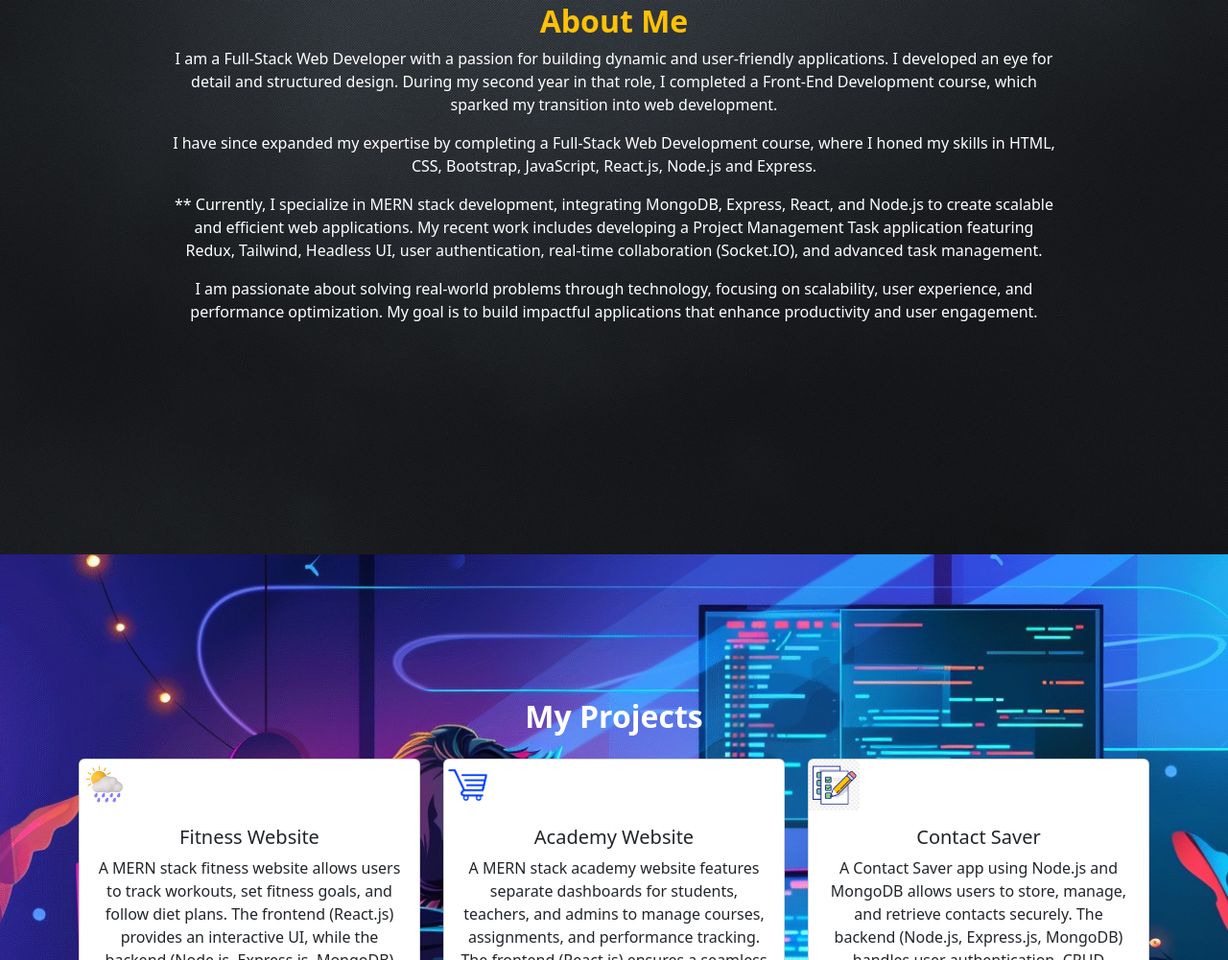
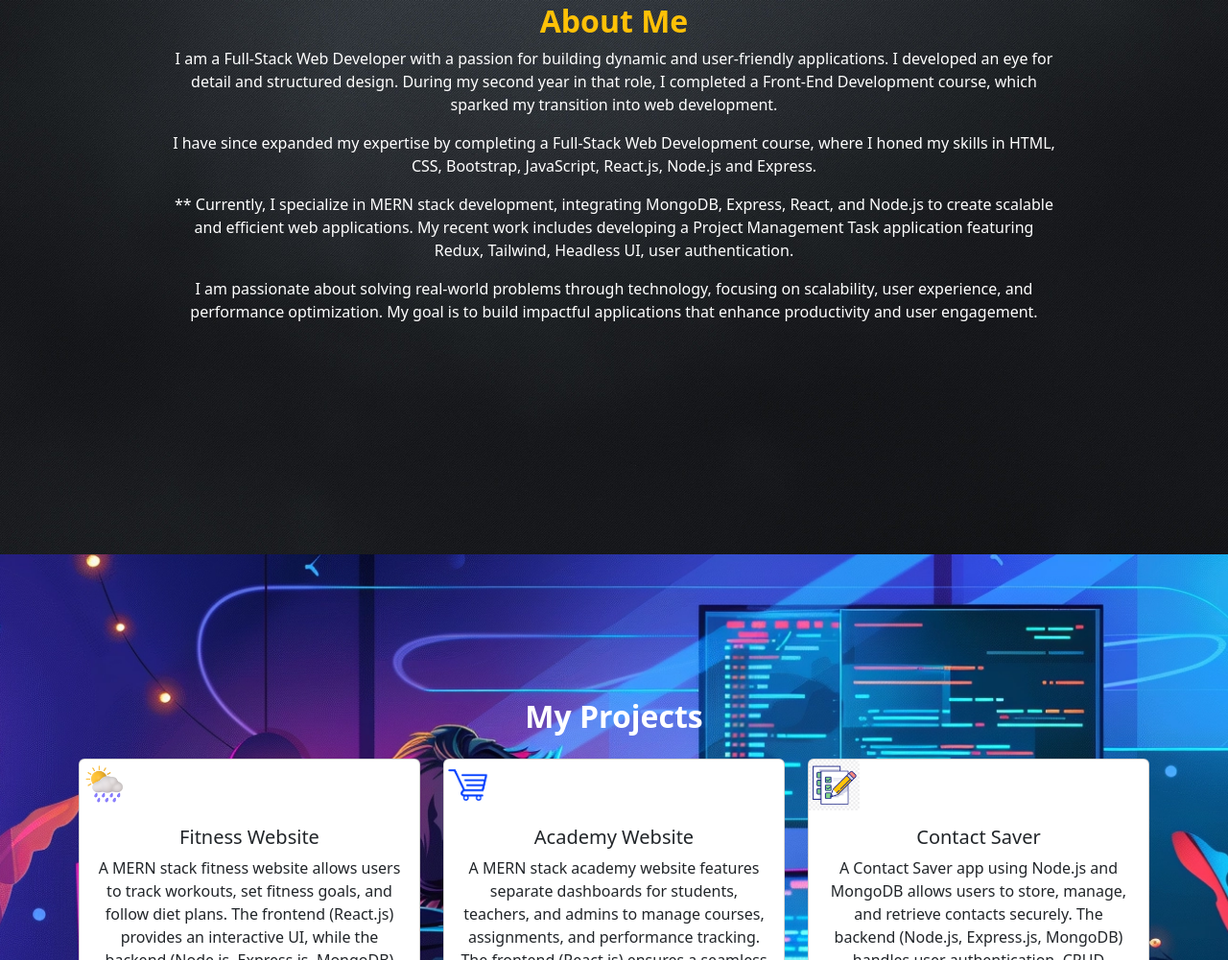
Before and after one commit to Sriram400/Updated-Portfolio, a plain HTML site: page index.html in a window 1280 px wide. Shown: the part 1078-2079 px from the top of the page at 96% size. Drawn offline with nearby package versions, Linux system fonts and the light colour scheme.

Commit message:
Update index.html

```diff
--- a/index.html
+++ b/index.html
@@ -69,8 +69,7 @@
                         honed my skills in HTML, CSS, Bootstrap, JavaScript, React.js, Node.js and Express.</p>
                     <p>** Currently, I specialize in MERN stack development, integrating MongoDB, Express, React, and
                         Node.js to create scalable and efficient web applications. My recent work includes developing a
-                        Project Management Task application featuring Redux, Tailwind, Headless UI, user authentication,
-                        real-time collaboration (Socket.IO), and advanced task management.</p>
+                        Project Management Task application featuring Redux, Tailwind, Headless UI, user authentication.</p>
                     <p>I am passionate about solving real-world problems through technology, focusing on scalability,
                         user experience, and performance optimization. My goal is to build impactful applications that
                         enhance productivity and user engagement.</p>
```
